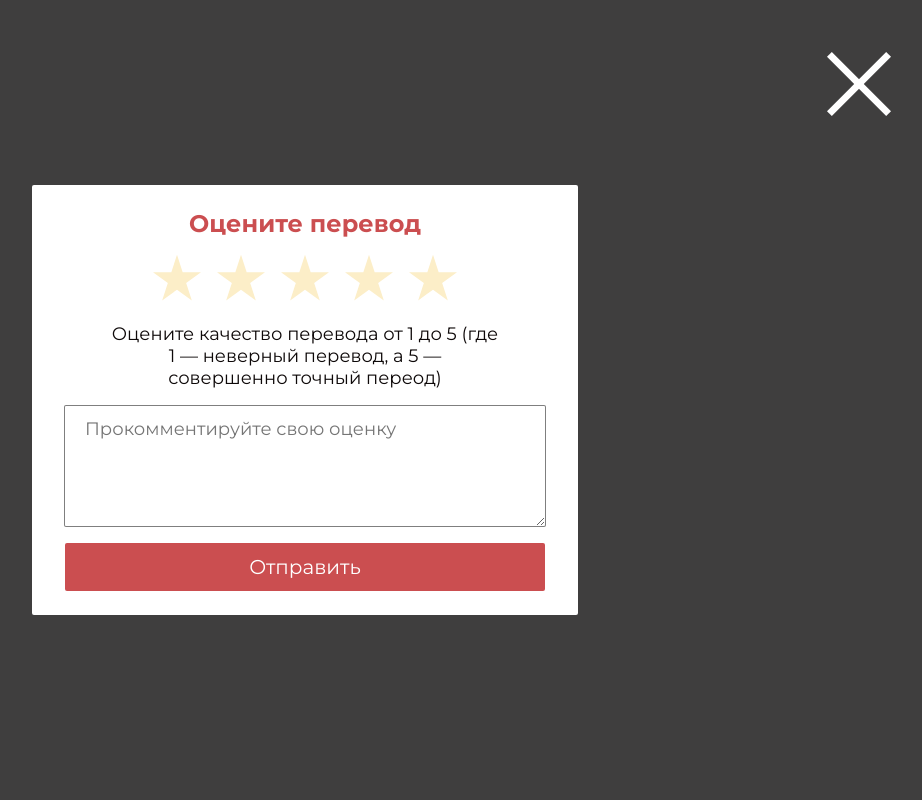
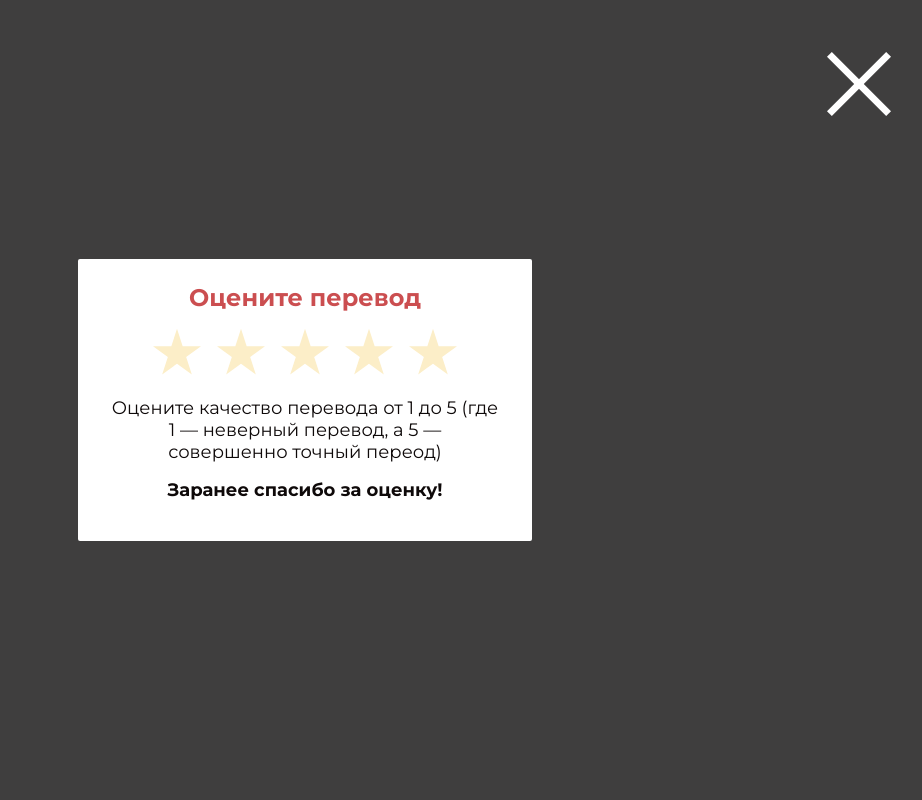
Before and after one commit to semyonmynko/Russian-Mansi-Translator, a FastAPI app: template backend/app/templates/pop-ups/pop_up_rate.html in a window 1280 px wide. Shown: the whole page, without its empty margins (335-1257 px from the left). Run offline with FastAPI, Linux system fonts and the light colour scheme; the template is opened without the code that fills it, so the values that code supplies are empty; parts of the project's set-up code (start-up, migrations or seed data) failed here and were passed over.

Commit message:
added pop ups

```diff
--- a/backend/app/main.py
+++ b/backend/app/main.py
@@ -44,9 +44,11 @@ app.mount("/static", StaticFiles(directory=static_dir), name="static")
 templates_dir = os.path.join(os.path.dirname(__file__), "templates")
 templates = Jinja2Templates(directory=templates_dir)
 
+
 @app.get("/")
 def read_root(request: Request = None):
     return templates.TemplateResponse("index.html", {"request": request, "api_token": settings.api_token})
+
 
 @app.get("/add_translation")
 def get_translation_page(type: str = Query(..., description="Type of translation page: 'word' or 'phrase'"), request: Request = None):
@@ -54,6 +56,16 @@ def get_translation_page(type: str = Query(..., description="Type of translation
         return templates.TemplateResponse(f"add_translation/add_translation_word.html", {"request": request, "api_token": settings.api_token})
     elif type == "phrase":
         return templates.TemplateResponse(f"add_translation/add_translation_phrase.html", {"request": request, "api_token": settings.api_token})
+    else:
+        return {"error": "Invalid type. Use 'word' or 'phrase'."}
+
+
+@app.get("/add_pop_up")
+def get_pop_up_page(type: str = Query(..., description="Type of translation page: 'word' or 'phrase'"), request: Request = None):
+    if type == "rate":
+        return templates.TemplateResponse(f"pop-ups/pop_up_rate.html", {"request": request, "api_token": settings.api_token})
+    elif type == "wrong":
+        return templates.TemplateResponse(f"pop-ups/pop_up_wrong.html", {"request": request, "api_token": settings.api_token})
     else:
         return {"error": "Invalid type. Use 'word' or 'phrase'."}
 
@@ -68,12 +80,14 @@ async def translate_text(request: TranslationRequest):
 
     return TranslationResponse(translated_text=translated_text)
 
+
 @app.get("/keyboard/{keyboard_type}", response_class=HTMLResponse)#, dependencies=[Depends(verify_token)])
 async def load_keyboard(request: Request, keyboard_type: str):
     try:
         return templates.TemplateResponse(f"keyboard/keyboard-{keyboard_type}.html", {"request": request})
     except:
         return HTMLResponse(content="Keyboard not found", status_code=404)
+
 
 #===WORD===
 @api_router.post("/add/word", status_code=201, response_model=Word, dependencies=[Depends(verify_token)])
@@ -109,7 +123,6 @@ async def search_words(
     except ValueError as e:
         raise HTTPException(status_code=400, detail=str(e))
     return results
-
 
 
 #===PHRASE===
--- a/backend/app/templates/index.html
+++ b/backend/app/templates/index.html
@@ -357,8 +357,8 @@
 								<a class="icon_button" onclick="speakText('translatedText')"><img src="{{ url_for('static', path='images/icons/volume.svg') }}"></a>
 							</ul>
 							<ul class="form_footer_menu">
-								<a class="icon_button"><img src="{{ url_for('static', path='images/icons/warning.svg') }}"></a>
-								<a class="icon_button"><img src="{{ url_for('static', path='images/icons/rate.svg') }}"></a>
+								<a href="add_pop_up?type=wrong" class="icon_button"><img src="{{ url_for('static', path='images/icons/warning.svg') }}"></a>
+								<a href="add_pop_up?type=rate" class="icon_button"><img src="{{ url_for('static', path='images/icons/rate.svg') }}"></a>
 							</ul>
 						</div>
 					</div>
--- a/backend/app/templates/pop-ups/pop_up_rate.html
+++ b/backend/app/templates/pop-ups/pop_up_rate.html
@@ -4,7 +4,8 @@
 	<meta charset="UTF-8">
 	<meta name="viewport" content="width=device-width, initial-scale=1.0">
     <title>Переводчик мансийского языка</title>
-	<link rel="stylesheet" href="../css/style.css">
+	<link rel="icon" href="{{ url_for('static', path='images/Favicon.png') }}" type="image/png">
+	<link rel="stylesheet" href="{{ url_for('static', path='css/style.css') }}">
 	<link rel="preconnect" href="https://fonts.googleapis.com">
 	<link rel="preconnect" href="https://fonts.gstatic.com" crossorigin>
 	<link href="https://fonts.googleapis.com/css2?family=Montserrat:ital,wght@0,100..900;1,100..900&display=swap" rel="stylesheet">
@@ -13,7 +14,7 @@
 	<section class="pop_up__wrap">
 		<div class="cross__wrap">
 			<div class="icon_button cross">
-				<a href="">
+				<a href="/">
 					<svg width="64" height="64" viewBox="0 0 64 64" fill="none" xmlns="http://www.w3.org/2000/svg"><g clip-path="url(#clip0_6_560)">
 						<path fill-rule="evenodd" clip-rule="evenodd" d="M59.1722 64L0 4.82782L4.82781 1.50135e-06L64 59.1722L59.1722 64Z" fill="#0E0909"/>
 						<path fill-rule="evenodd" clip-rule="evenodd" d="M64 4.82781L4.82782 64L1.18773e-06 59.1722L59.1722 0L64 4.82781Z" fill="#0E0909"/></g><defs><clipPath id="clip0_6_560"><rect width="64" height="64" fill="white"/></clipPath></defs>
@@ -26,35 +27,35 @@
 				<h1>Оцените перевод</h1>
 				<ul>
 					<li>
-						<a href="">
+						<a id="star_1" onclick="sendRating('star_1')">
 							<svg width="64" height="64" viewBox="0 0 64 64" fill="none" xmlns="http://www.w3.org/2000/svg">
 								<path d="M32 1L39.5542 24.2999H64L44.2229 38.7001L51.7771 62L32 47.5999L12.2229 62L19.7771 38.7001L0 24.2999H24.4458L32 1Z" fill="#0E0909"/>
 							</svg>
 						</a>
 					</li>
 					<li>
-						<a href="">
+						<a id="star_2" onclick="sendRating('star_2')">
 							<svg width="64" height="64" viewBox="0 0 64 64" fill="none" xmlns="http://www.w3.org/2000/svg">
 								<path d="M32 1L39.5542 24.2999H64L44.2229 38.7001L51.7771 62L32 47.5999L12.2229 62L19.7771 38.7001L0 24.2999H24.4458L32 1Z" fill="#0E0909"/>
 							</svg>
 						</a>
 					</li>
 					<li>
-						<a href="">
+						<a id="star_3" onclick="sendRating('star_3')">
 							<svg width="64" height="64" viewBox="0 0 64 64" fill="none" xmlns="http://www.w3.org/2000/svg">
 								<path d="M32 1L39.5542 24.2999H64L44.2229 38.7001L51.7771 62L32 47.5999L12.2229 62L19.7771 38.7001L0 24.2999H24.4458L32 1Z" fill="#0E0909"/>
 							</svg>
 						</a>
 					</li>
 					<li>
-						<a href="">
+						<a id="star_4" onclick="sendRating('star_4')">
 							<svg width="64" height="64" viewBox="0 0 64 64" fill="none" xmlns="http://www.w3.org/2000/svg">
 								<path d="M32 1L39.5542 24.2999H64L44.2229 38.7001L51.7771 62L32 47.5999L12.2229 62L19.7771 38.7001L0 24.2999H24.4458L32 1Z" fill="#0E0909"/>
 							</svg>
 						</a>
 					</li>
 					<li>
-						<a href="">
+						<a id="star_5" onclick="sendRating('star_5')">
 							<svg width="64" height="64" viewBox="0 0 64 64" fill="none" xmlns="http://www.w3.org/2000/svg">
 								<path d="M32 1L39.5542 24.2999H64L44.2229 38.7001L51.7771 62L32 47.5999L12.2229 62L19.7771 38.7001L0 24.2999H24.4458L32 1Z" fill="#0E0909"/>
 							</svg>
@@ -62,10 +63,22 @@
 					</li>
 				</ul>
 				<p>Оцените качество перевода от 1 до 5 (где 1 — неверный перевод, а 5 — совершенно точный переод)</p>
-				<textarea type="text" placeholder="Прокомментируйте свою оценку" style="height: 96px;"></textarea>
-				<button href="" class="button_red">Отправить</button>
+				<h2>Заранее спасибо за оценку!</h2>
 			</div>
 		</div>
 	</section>
+	<script>
+		function sendRating(star) {
+			const id = document.getElementById(star).id
+			if (id === 'star_1' || id === 'star_2' || id === 'star_3'){
+				if (confirm('Спасибо за оценку! Помогите сделать переводчик лучше. Добавьте фразу и перевод на следующей странице')){
+					window.location.href = '/add_translation?type=phrase';
+				}
+			} else if (id === 'star_4' || id === 'star_5') {
+				alert('Cпасбо за оценку, мы старались именно для вас!');
+				window.location.href = '/';
+			}
+		}
+	</script>
 </body>
 </html>
```
Also changed, not shown: backend/app/templates/pop-ups/pop_up_wrong.html (+11 -3 lines).
